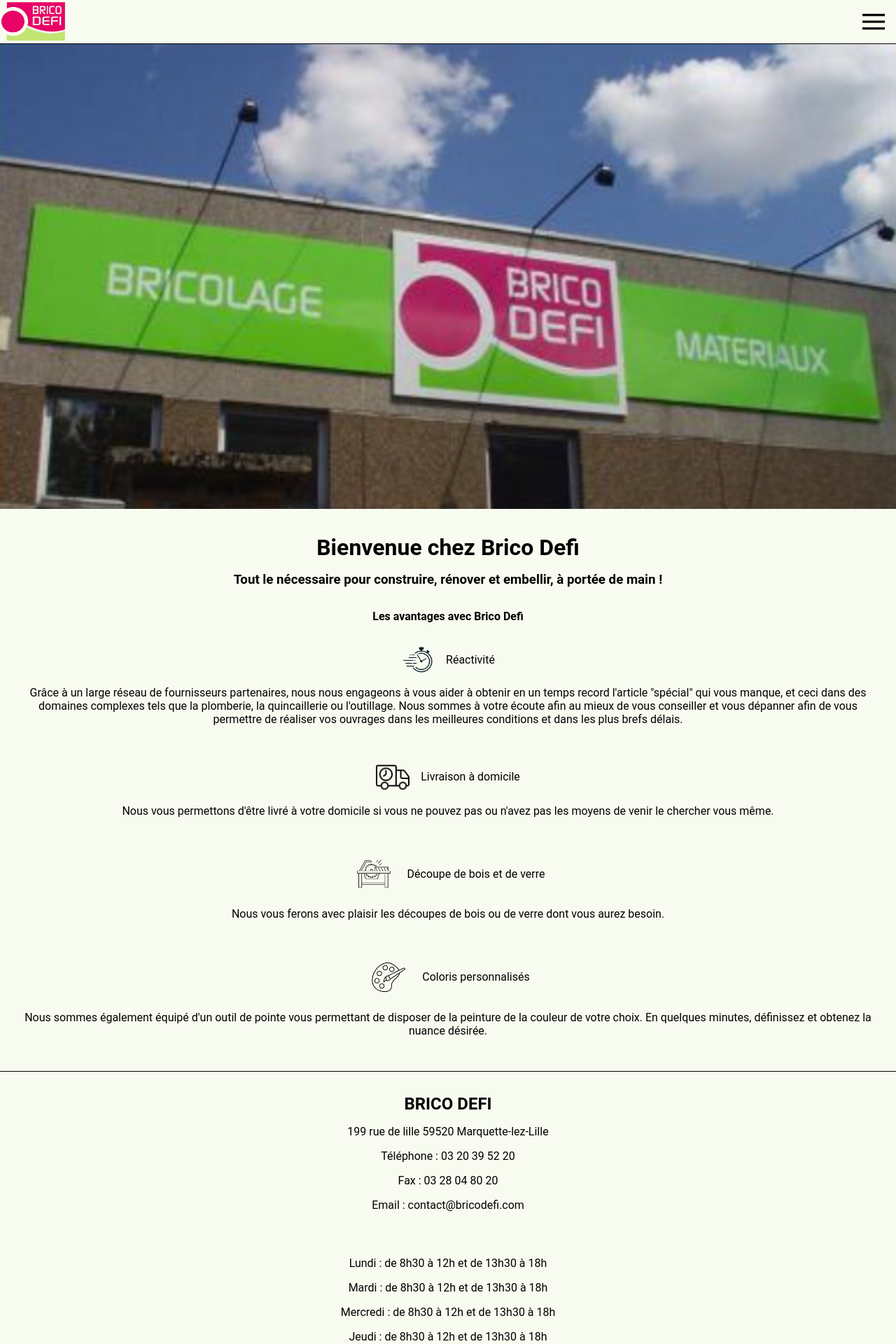
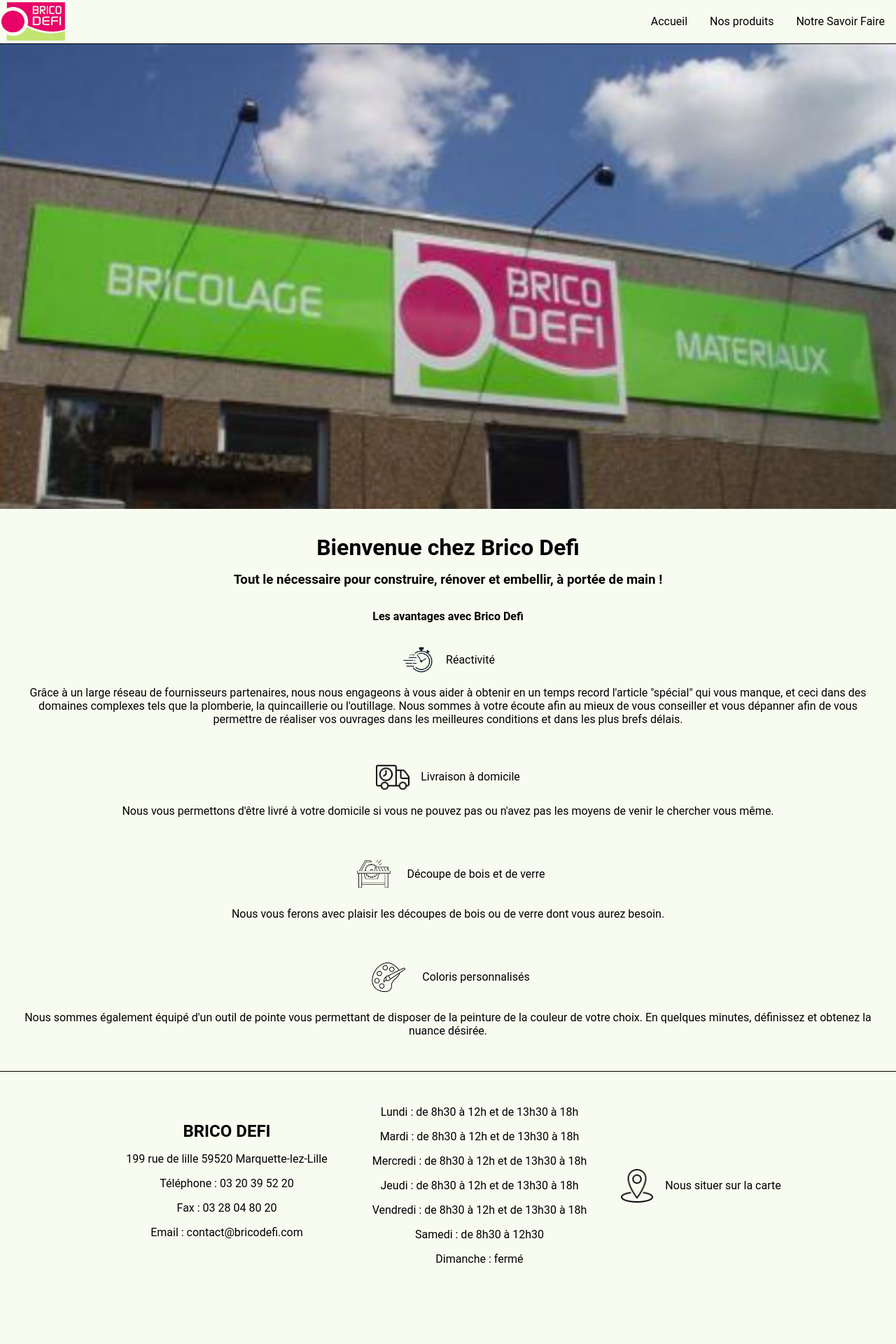
Before and after one commit to yohan59235/BricoMag, a React (Vite) app in the folder client/: page / in a window 1280 px wide. Shown: the top 1920 px of the page at 70% size. After the commit the page ends 1824 px from the top, so only its background shows below. Built offline with nearby package versions, Linux system fonts and the light colour scheme.

Commit message:
add media query for 428 and 768px

```diff
--- a/client/src/components/Footer/Footer.css
+++ b/client/src/components/Footer/Footer.css
@@ -31,3 +31,21 @@
 .Footer_Maps > img {
   width: 3rem;
 }
+
+@media screen and (min-width: 768px) {
+  .Footer_Container {
+    flex-direction: row;
+    flex-wrap: wrap;
+    justify-content: center;
+  }
+
+  .Footer_Maps > li > a {
+    color: black;
+  }
+
+  .Footer_Maps > li > a:hover {
+    color: #e90268;
+    transition: 0.3s ease;
+    text-decoration: underline;
+  }
+}
--- a/client/src/components/Footer/Footer.jsx
+++ b/client/src/components/Footer/Footer.jsx
@@ -26,6 +26,7 @@
           <p>Samedi : de 8h30 à 12h30</p>
           <p>Dimanche : fermé</p>
         </div>
+      </div>
       <div className="Footer_Maps">
         <img src={Position} alt="Logo de positionnement" />
         <li>
@@ -35,7 +36,6 @@
         </li>
       </div>
     </div>
-    </div>
   );
 }
 
--- a/client/src/components/Header/Header.css
+++ b/client/src/components/Header/Header.css
@@ -3,6 +3,10 @@
   justify-content: space-between;
   align-items: center;
   border-bottom: 1px solid black;
+}
+
+.Menu_Desktop {
+  display: none;
 }
 
 .Header_Container > img:first-child {
@@ -31,3 +35,31 @@
 .Burger_Links > ul > li:last-child {
   margin-bottom: 2rem;
 }
+
+.Burger_Links > ul > li > a > p:hover {
+  color: #e90268;
+  transition: all 0.3s ease;
+  text-decoration: underline;
+}
+
+@media screen and (min-width: 768px) {
+  .Burger_Menu {
+    display: none;
+  }
+
+  .Menu_Desktop {
+    display: flex;
+    margin-right: 1rem;
+    gap: 2rem;
+  }
+
+  .Menu_Desktop > ul > li > a > p {
+    color: black;
+  }
+
+  .Menu_Desktop > ul > li > a > p:hover {
+    color: #e90268;
+    transition: 0.3s ease;
+    text-decoration: underline;
+  }
+}
--- a/client/src/components/Header/Header.jsx
+++ b/client/src/components/Header/Header.jsx
@@ -20,6 +20,29 @@
   return (
     <div className="Header_Container">
       <img src={LogoBrico} alt="Logo de l'enseigne Brico Defi" />
+      <div className="Menu_Desktop">
+        <ul>
+          <li>
+            <Link to="/" onClick={closeMenu}>
+              <p>Accueil</p>
+            </Link>
+          </li>
+        </ul>
+        <ul>
+          <li>
+            <Link to="/Produits" onClick={closeMenu}>
+              <p>Nos produits</p>
+            </Link>
+          </li>
+        </ul>
+        <ul>
+          <li>
+            <Link to="/SavoirFaire" onClick={closeMenu}>
+              <p>Notre Savoir Faire</p>
+            </Link>
+          </li>
+        </ul>
+      </div>
       <img
         className="Burger_Menu"
         src={MenuBurger}
```
Lines whose indentation alone changed are shown as unchanged.
